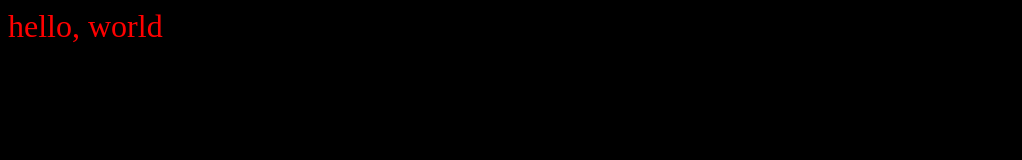
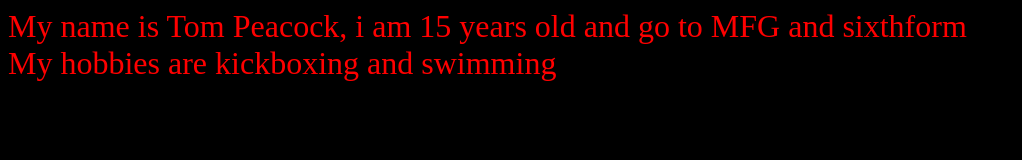
Before and after one commit to tom0123/tom0123.github.io, a plain HTML site: page index.html in a window 1280 px wide. Shown: the whole page, without its empty margins (0-1022 px from the left). Drawn offline with Linux system fonts and the light colour scheme.

Commit message:
Update index.html

```diff
--- a/index.html
+++ b/index.html
@@ -11,7 +11,8 @@
     </style>
   </head>
   <body>
-    <div>hello, world</div>
+    <div>My name is Tom Peacock, i am 15 years old and go to MFG and sixthform</div>
+    <div>My hobbies are kickboxing and swimming</div>
 
   </body>
  </html>
```
